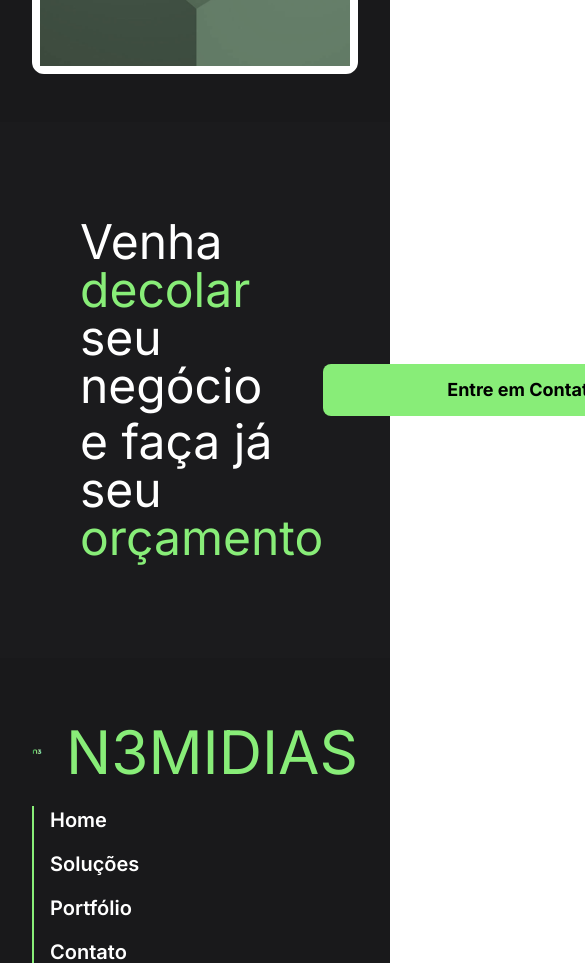
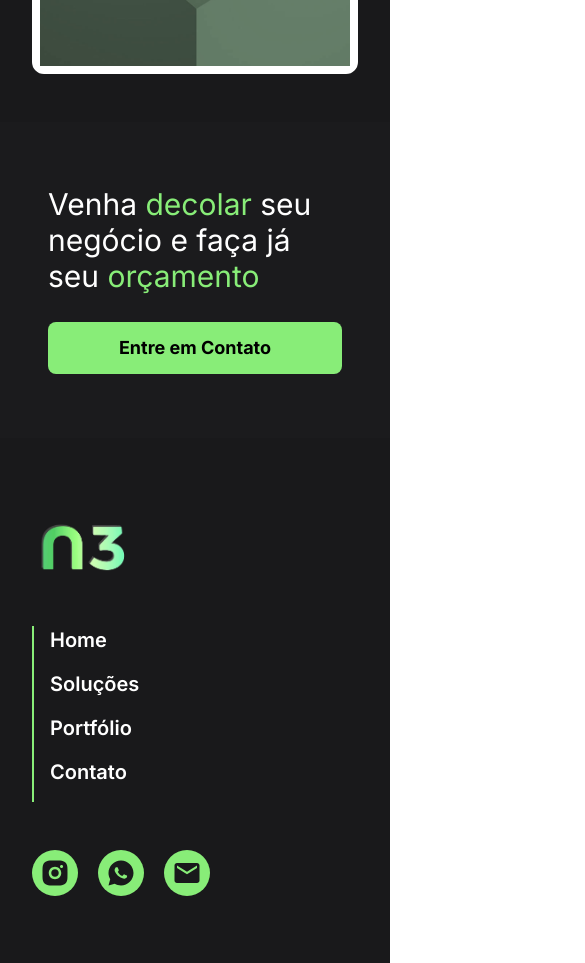
Before and after one commit to hypebit-gestao/client-n3midias, a Next.js app: page / in a window 390 px wide. Shown: the part 4286-5249 px from the top of the page, 585 px wide, since content can reach past the window. Built offline with nearby package versions, Linux system fonts and the light colour scheme; a web font is replaced by a local one.

Commit message:
fix: fixed responsiveness mobile

```diff
--- a/src/app/components/Footer.jsx
+++ b/src/app/components/Footer.jsx
@@ -29,7 +29,7 @@ const Footer = () => {
                 <Image alt="" src="/logo.png" width={100} height={10} />
               </Link>
             </div>
-            <div>
+            <div className="hidden lg:block">
               <h1 className={`text-green-primary text-6xl uppercase `}>
                 N3Midias
               </h1>
--- a/src/app/components/pageComponents/Contact.jsx
+++ b/src/app/components/pageComponents/Contact.jsx
@@ -15,22 +15,20 @@ import Button from "../Button";
 const Contact = () => {
   return (
     <ContentPage id="services" centralized background="bg-black-secondary">
-      <div className="flex flex-row justify-between items-center p-12">
+      <div className="flex flex-col lg:flex-row justify-between items-center p-4 lg:p-12">
         <div>
-          <h1 className="text-5xl text-white mb-2">
+          <h1 className="text-3xl md:text-5xl text-white mb-2">
             Venha <span className="text-green-primary">decolar</span> seu
-            negócio
-          </h1>
-          <h1 className="text-5xl text-white">
-            e faça já seu <span className="text-green-primary">orçamento</span>
+            negócio e faça já seu{" "}
+            <span className="text-green-primary">orçamento</span>
           </h1>
         </div>
-        <div>
+        <div className="mt-5 lg:mt-0 w-full">
           <Button
             background={"bg-green-primary"}
             label={"Entre em Contato"}
             rounded={"rounded-lg md:rounded-xl"}
-            width={"w-[400px]"}
+            width={"w-full lg:w-[400px]"}
             fontSize={"text-lg md:text-xl"}
           />
         </div>
```
